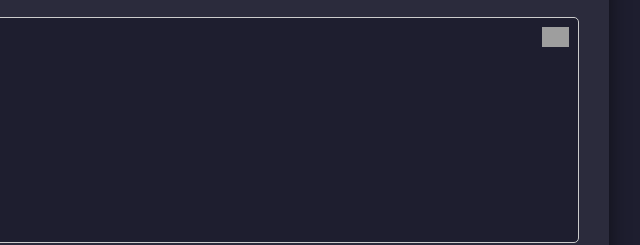
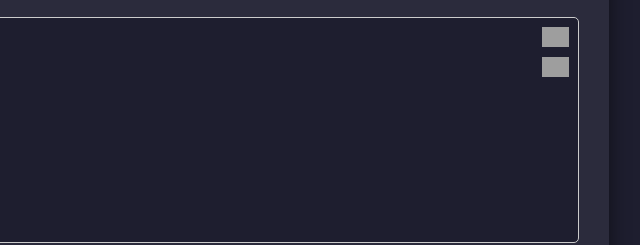
Before and after one commit to clawmander/HTML-unleashed, a plain HTML site: page index.html in a window 1280 px wide. Shown: the part 225-470 px from the top of the page, 411-1051 px from the left. Drawn offline with nearby package versions, Linux system fonts and the light colour scheme; grey boxes are pictures that could not be loaded.

Commit message:
Update index.html

```diff
--- a/index.html
+++ b/index.html
@@ -119,6 +119,18 @@
         .fullscreen-toggle img {
             height: 20px;
         }
+        .upload-toggle {
+            position: absolute;
+            top: 40px;
+            right: 10px;
+            background: none;
+            border: none;
+            cursor: pointer;
+            padding: 0;
+        }
+        .upload-toggle img {
+            height: 20px;
+        }
         #codeEditor {
             padding: 12px;
             font-size: 16px;
@@ -130,6 +142,7 @@
             max-height: 400px;
             overflow: auto;
             white-space: pre;
+            outline: none;
         }
         #dataUrlDisplay {
             margin-top: 20px;
@@ -187,6 +200,9 @@
         <button class="fullscreen-toggle" onclick="toggleFullscreen()">
             <img src="https://www.freeiconspng.com/uploads/white-full-screen-icon-5.png" alt="Fullscreen Toggle">
         </button>
+        <button class="upload-toggle" onclick="uploadFile()">
+            <img src="https://i.imgur.com/IJzOm2Y.png" alt="Upload">
+        </button>
         <pre id="codeEditor" class="language-html" contenteditable="true"></pre>
     </div>
     <div id="dataUrlDisplay">Data URL Will Appear Here</div>
@@ -223,6 +239,10 @@
         }
     }
 
+    function uploadFile() {
+        alert("Upload feature coming soon!");
+    }
+
     function updateDataUrl() {
         const code = document.getElementById('codeEditor').textContent;
         const dataUrl = 'data:text/html;charset=utf-8,' + encodeURIComponent(code);
```
